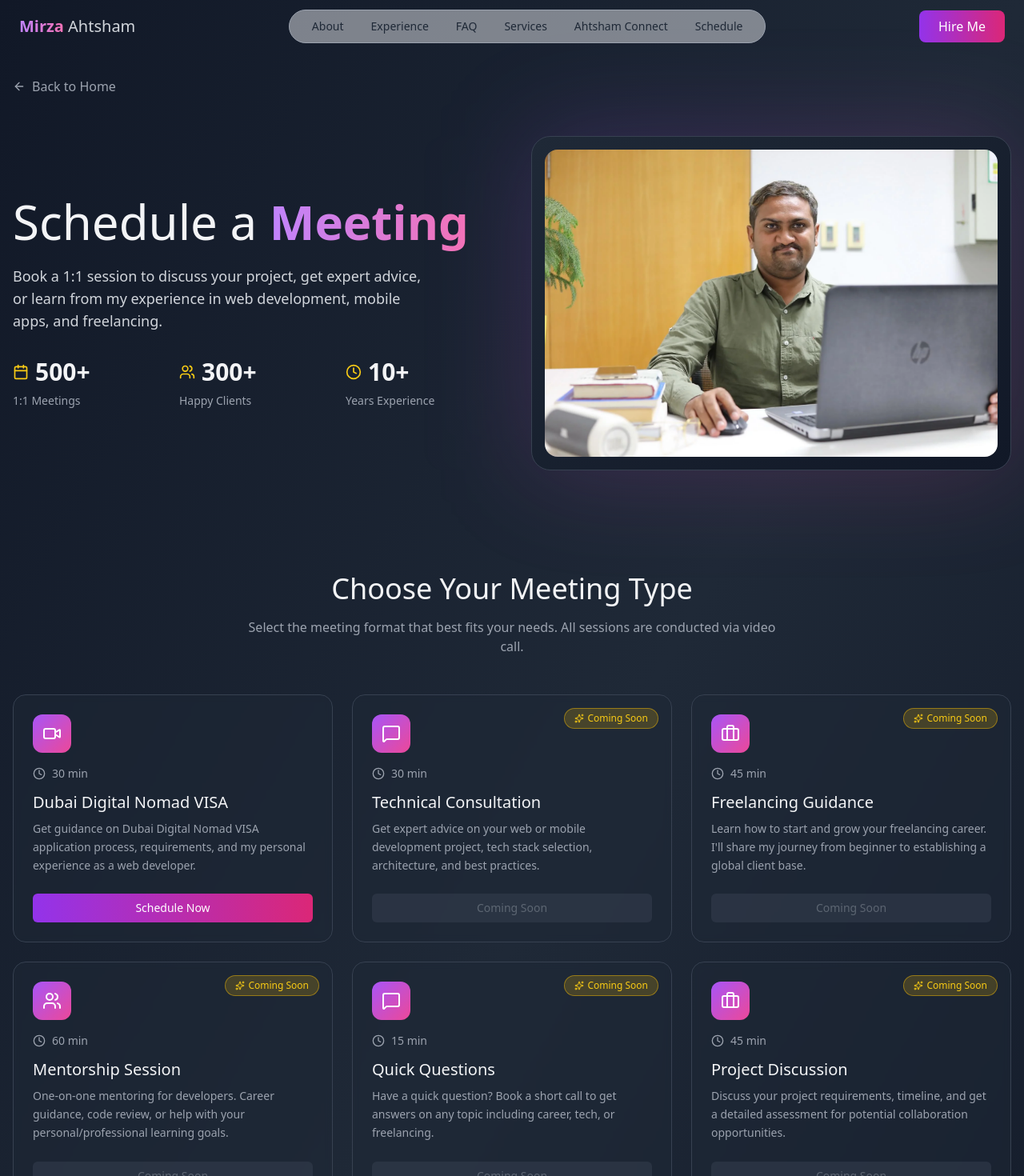
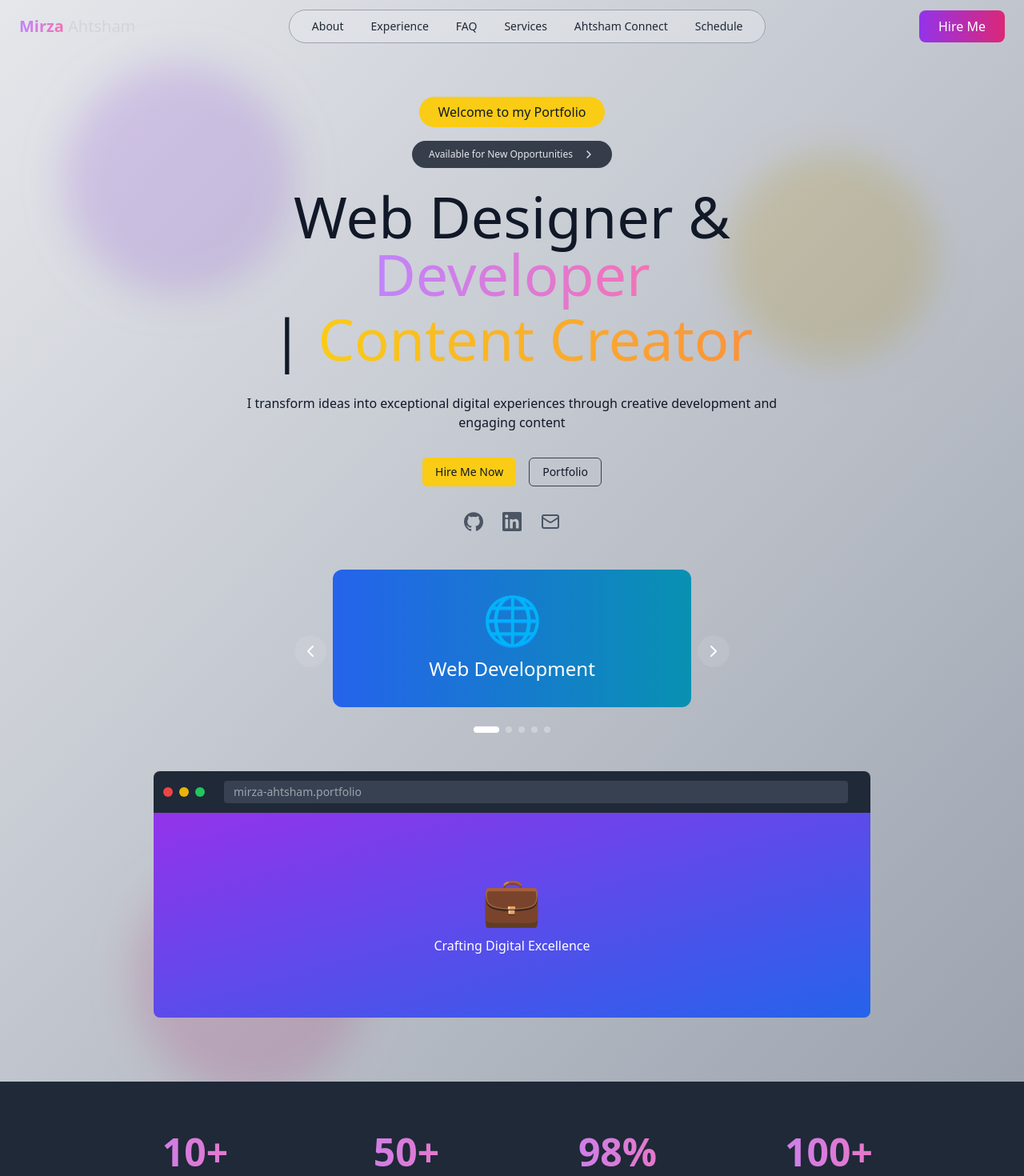
Before and after one commit to mirzaahtsham/ahtsham-webmentor, a Next.js app: page /schedule in a window 1280 px wide. Shown: the top 1470 px of the page at 80% size. Built offline with nearby package versions, Linux system fonts and the light colour scheme.

Commit message:
feat: complete Schema.org optimization with breadcrumbs and offerCount

```diff
--- a/src/app/schedule/page.tsx
+++ b/src/app/schedule/page.tsx
@@ -1,230 +1,57 @@
 "use client";
-import { useState } from "react";
-import { Calendar, Users, Clock, Sparkles, Video, MessageSquare, Briefcase, Coffee, ArrowLeft } from "lucide-react";
-import { Button } from "../../components/ui/button";
-import { ImageWithFallback } from "../../components/figma/ImageWithFallback";
+
 import { HeaderWithMegaMenu } from "@/components/HeaderWithMegaMenu";
+import { Hero } from "@/components/Hero";
+import { Stats } from "@/components/Stats";
+import { IconMarquee } from "@/components/IconMarquee";
+import { About } from "@/components/About";
+import { WorkExperience } from "@/components/Experiences";
+import { TestimonialsMarquee } from "@/components/TestimonialsMarquee";
+import { FAQUpdated } from "@/components/FAQUpdated";
 import { Footer } from "@/components/Footer";
 
-interface MeetingType {
-  id: string;
-  title: string;
-  description: string;
-  duration: string;
-  icon: any;
-  status: "available" | "coming-soon";
-  badge?: string;
-}
+const homeSchema = {
+  "@context": "https://schema.org",
+  "@type": "WebPage",
+  "@id": "https://ahtsham.me/#webpage",
+  "name": "Ahtsham Web Designer & Developer",
+  "url": "https://ahtsham.me/",
+  "description": "Professional Web Designer & Developer offering Next.js, WordPress, Shopify, UI/UX, SEO Optimization, Cloudflare Integration, Hosting Management, Website Migration and Modern Web Solutions.",
+  "isPartOf": { "@id": "https://ahtsham.me/#website" },
+  "mainEntity": { "@id": "https://ahtsham.me/#person" },
+  "breadcrumb": {
+    "@type": "BreadcrumbList",
+    "itemListElement": [
+      {
+        "@type": "ListItem",
+        "position": 1,
+        "name": "Home",
+        "item": "https://ahtsham.me/"
+      }
+    ]
+  }
+};
 
-export default function ScheduleMeeting() {
-  const meetingTypes: MeetingType[] = [
-    {
-      id: "dubai-visa",
-      title: "Dubai Digital Nomad VISA",
-      description: "Get guidance on Dubai Digital Nomad VISA application process, requirements, and my personal experience as a web developer.",
-      duration: "30 min",
-      icon: Video,
-      status: "available",
-    },
-    {
-      id: "technical-consultation",
-      title: "Technical Consultation",
-      description: "Get expert advice on your web or mobile development project, tech stack selection, architecture, and best practices.",
-      duration: "30 min",
-      icon: MessageSquare,
-      status: "coming-soon",
-      badge: "Coming Soon",
-    },
-    {
-      id: "freelancing-guidance",
-      title: "Freelancing Guidance",
-      description: "Learn how to start and grow your freelancing career. I'll share my journey from beginner to establishing a global client base.",
-      duration: "45 min",
-      icon: Briefcase,
-      status: "coming-soon",
-      badge: "Coming Soon",
-    },
-    {
-      id: "mentorship",
-      title: "Mentorship Session",
-      description: "One-on-one mentoring for developers. Career guidance, code review, or help with your personal/professional learning goals.",
-      duration: "60 min",
-      icon: Users,
-      status: "coming-soon",
-      badge: "Coming Soon",
-    },
-    {
-      id: "quick-questions",
-      title: "Quick Questions",
-      description: "Have a quick question? Book a short call to get answers on any topic including career, tech, or freelancing.",
-      duration: "15 min",
-      icon: MessageSquare,
-      status: "coming-soon",
-      badge: "Coming Soon",
-    },
-    {
-      id: "project-discussion",
-      title: "Project Discussion",
-      description: "Discuss your project requirements, timeline, and get a detailed assessment for potential collaboration opportunities.",
-      duration: "45 min",
-      icon: Briefcase,
-      status: "coming-soon",
-      badge: "Coming Soon",
-    },
-    {
-      id: "general-meeting",
-      title: "General Meeting",
-      description: "Schedule a meeting for any other topic not covered above. I'm happy to discuss your needs.",
-      duration: "30 min",
-      icon: Coffee,
-      status: "coming-soon",
-      badge: "Coming Soon",
-    },
-  ];
-
+export default function Home() {
   return (
-    <div className="min-h-screen bg-gradient-to-br from-gray-900 via-gray-800 to-gray-900 text-gray-100 ">
-      <HeaderWithMegaMenu />
-      {/* Back Button */}
-      <div className="container mx-auto px-4 pt-24">
-        <a
-          href="/"
-          className="inline-flex items-center gap-2 text-gray-400 hover:text-white transition-colors"
-        >
-          <ArrowLeft className="w-4 h-4" />
-          <span>Back to Home</span>
-        </a>
+    <>
+      <script
+        type="application/ld+json"
+        dangerouslySetInnerHTML={{ __html: JSON.stringify(homeSchema) }}
+      />
+      <div className="min-h-screen bg-background text-foreground transition-colors duration-300">
+        <HeaderWithMegaMenu />
+        <main>
+          <Hero />
+          <Stats />
+          <About />
+          <IconMarquee />
+          <WorkExperience />
+          <TestimonialsMarquee />
+          <FAQUpdated />
+        </main>
+        <Footer />
       </div>
-
-      {/* Hero Section */}
-      <section className="pt-12 pb-16 px-4">
-        <div className="container mx-auto max-w-7xl">
-          <div className="grid md:grid-cols-2 gap-12 items-center">
-            {/* Left Content */}
-            <div>
-              <h1 className="text-5xl md:text-6xl mb-6">
-                Schedule a <span className="text-transparent bg-clip-text font-bold bg-gradient-to-r from-purple-400 to-pink-400">Meeting</span>
-              </h1>
-              <p className="text-gray-300 text-lg mb-8 max-w-lg">
-                Book a 1:1 session to discuss your project, get expert advice, or learn from my experience in web development, mobile apps, and freelancing.
-              </p>
-
-              {/* Stats */}
-              <div className="grid grid-cols-3 gap-6">
-                <div>
-                  <div className="flex items-center gap-2 mb-2">
-                    <Calendar className="w-5 h-5 text-yellow-400" />
-                    <span className="text-3xl font-bold">500+</span>
-                  </div>
-                  <p className="text-gray-400 text-sm">1:1 Meetings</p>
-                </div>
-                <div>
-                  <div className="flex items-center gap-2 mb-2">
-                    <Users className="w-5 h-5 text-yellow-400" />
-                    <span className="text-3xl font-bold">300+</span>
-                  </div>
-                  <p className="text-gray-400 text-sm">Happy Clients</p>
-                </div>
-                <div>
-                  <div className="flex items-center gap-2 mb-2">
-                    <Clock className="w-5 h-5 text-yellow-400" />
-                    <span className="text-3xl font-bold">10+</span>
-                  </div>
-                  <p className="text-gray-400 text-sm">Years Experience</p>
-                </div>
-              </div>
-            </div>
-
-            {/* Right Image */}
-            <div className="relative">
-              <div className="absolute inset-0 bg-gradient-to-br from-purple-500/20 to-pink-500/20 rounded-3xl blur-3xl"></div>
-              <div className="relative bg-gradient-to-br from-gray-800 to-gray-900 rounded-3xl p-4 border border-gray-700">
-                <ImageWithFallback
-                  src="/Schedule/Mirza-Ahtsham.webp"
-                  alt="Mirza Ahtsham"
-                  className="w-full h-96 object-cover rounded-2xl"
-                />
-              </div>
-            </div>
-          </div>
-        </div>
-      </section>
-
-      {/* Meeting Types Section */}
-      <section className="py-16 px-4">
-        <div className="container mx-auto max-w-7xl">
-          <div className="text-center mb-12">
-            <h2 className="text-4xl mb-4">Choose Your Meeting Type</h2>
-            <p className="text-gray-400 max-w-2xl mx-auto">
-              Select the meeting format that best fits your needs. All sessions are conducted via video call.
-            </p>
-          </div>
-
-          {/* Meeting Cards Grid */}
-          <div className="grid md:grid-cols-2 lg:grid-cols-3 gap-6">
-            {meetingTypes.map((meeting) => {
-              const Icon = meeting.icon;
-              return (
-                <div
-                  key={meeting.id}
-                  className="bg-gray-800/50 backdrop-blur-sm border border-gray-700 rounded-2xl p-6 hover:border-purple-500/50 transition-all duration-300 hover:shadow-lg hover:shadow-purple-500/10 relative group"
-                >
-                  {/* Status Badge */}
-                  {meeting.badge && (
-                    <div className="absolute top-4 right-4">
-                      <span className="inline-flex items-center gap-1 bg-yellow-500/20 border border-yellow-500/50 text-yellow-400 px-3 py-1 rounded-full text-xs">
-                        <Sparkles className="w-3 h-3" />
-                        {meeting.badge}
-                      </span>
-                    </div>
-                  )}
-
-                  {/* Icon */}
-                  <div className="mb-4">
-                    <div className="w-12 h-12 rounded-xl bg-gradient-to-br from-purple-500 to-pink-500 flex items-center justify-center">
-                      <Icon className="w-6 h-6 text-white" />
-                    </div>
-                  </div>
-
-                  {/* Duration */}
-                  <div className="flex items-center gap-2 mb-3">
-                    <Clock className="w-4 h-4 text-gray-400" />
-                    <span className="text-gray-400 text-sm">{meeting.duration}</span>
-                  </div>
-
-                  {/* Title */}
-                  <h3 className="text-xl mb-2">{meeting.title}</h3>
-
-                  {/* Description */}
-                  <p className="text-gray-400 text-sm mb-6 leading-relaxed">
-                    {meeting.description}
-                  </p>
-
-                  {/* Action Button */}
-                  <Button
-                    className={`w-full ${
-                      meeting.status === "available"
-                        ? "bg-gradient-to-r from-purple-600 to-pink-600 hover:from-purple-700 hover:to-pink-700 text-white"
-                        : "bg-gray-700 text-gray-400 cursor-not-allowed"
-                    }`}
-                    disabled={meeting.status === "coming-soon"}
-                  >
-                    {meeting.status === "available" ? "Schedule Now" : "Coming Soon"}
-                  </Button>
-                </div>
-              );
-            })}
-          </div>
-
-          {/* Bottom Note */}
-          <div className="mt-12 text-center">
-            <p className="text-gray-400 text-sm max-w-2xl mx-auto">
-              Choose a meeting type to view available time slots and book your session instantly.
-            </p>
-          </div>
-        </div>
-      </section>
-        <Footer />
-    </div>
+    </>
   );
 }
--- a/src/components/TestimonialsMarquee.tsx
+++ b/src/components/TestimonialsMarquee.tsx
@@ -444,7 +444,8 @@ export function TestimonialsMarquee() {
             "@type": "AggregateOffer",
             "priceCurrency": "USD",
             "lowPrice": "500",
-            "highPrice": "5000"
+            "highPrice": "5000",
+            "offerCount": allTestimonials.length
           },
           "aggregateRating": {
             "@type": "AggregateRating",
```
Also changed, not shown: src/components/linktree.tsx (+7 -4 lines).
